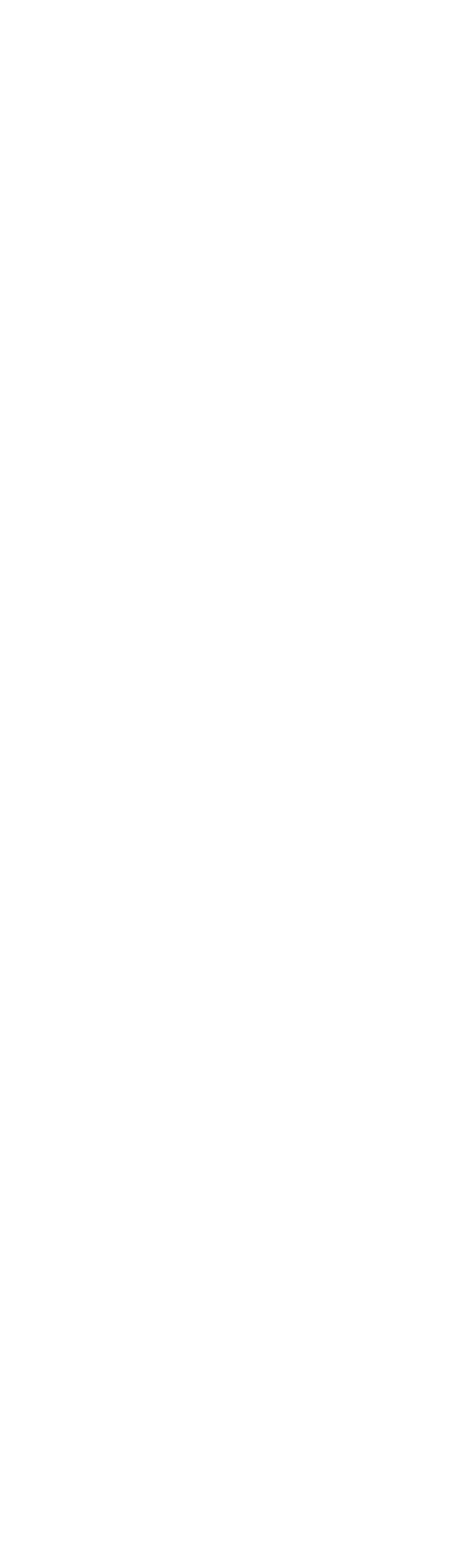
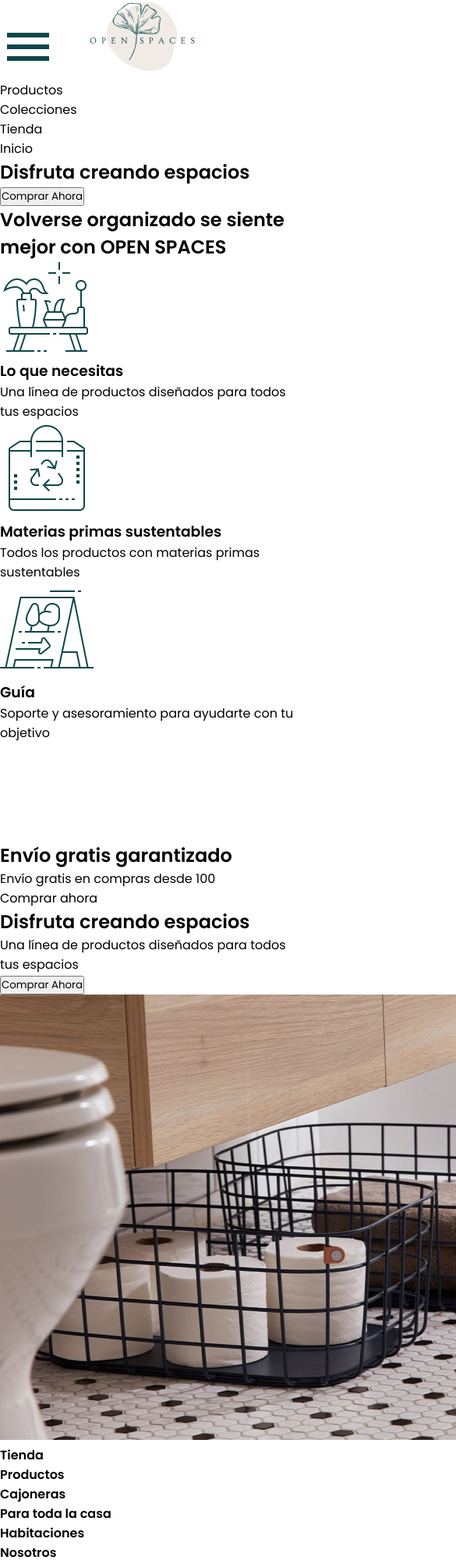
Before and after one commit to Adalab/modulo-1-evaluacion-final-MiriamPoveda, a website: page src/html/index.html in a window 390 px wide. Shown: the top 2000 px of the page at 78% size, 585 px wide, since content can reach past the window. Before the commit the page ends 844 px from the top, so only its background shows below. Drawn offline with nearby package versions, Linux system fonts and the light colour scheme; files that its build step writes are made by us from their sources; files whose address does not match are found by name.

Commit message:
Add structure and partials

```diff
--- a/src/html/index.html
+++ b/src/html/index.html
@@ -20,5 +20,16 @@
     <link rel="stylesheet" href="./assets/css/main.css" />
     <title>Módulo 1 - Evaluación final</title>
   </head>
-  <body></body>
+  <body>
+    <!--Header-->
+    <include src="./partials/header.html"></include>
+    <main>
+      <!--Beige Main-->
+      <include src="./partials/beige-main.html"></include>
+      <!--Mixed Main-->
+      <include src="./partials/mixed-main.html"></include>
+    </main>
+    <!--Footer-->
+    <include src="./partials/footer.html"></include>
+  </body>
 </html>
--- /dev/null
+++ b/src/html/partials/beige-main.html
@@ -0,0 +1,18 @@
+<section>
+  <h2>Volverse organizado se siente mejor con OPEN SPACES</h2>
+  <article>
+    <img src="./assets/images/icon_1.png" alt="Mesa de café con jarrones" />
+    <h3>Lo que necesitas</h3>
+    <p>Una línea de productos diseñados para todos tus espacios</p>
+  </article>
+  <article>
+    <img src="./assets/images/icon_2.png" alt="Bolsa con icono de reciclaje" />
+    <h3>Materias primas sustentables</h3>
+    <p>Todos los productos con materias primas sustentables</p>
+  </article>
+  <article>
+    <img src="./assets/images/icon_3.png" alt="Menú en caballete" />
+    <h3>Guía</h3>
+    <p>Soporte y asesoramiento para ayudarte con tu objetivo</p>
+  </article>
+</section>
--- /dev/null
+++ b/src/html/partials/footer.html
@@ -0,0 +1,31 @@
+<footer>
+    <h4>Tienda</4>
+      <nav>
+        <ul>
+          <li>Productos</li>
+          <li>Cajoneras</li>
+          <li>Para toda la casa</li>
+          <li>Habitaciones</li>
+        </ul>
+      </nav>
+    <h4>Nosotros</h4>
+    <nav>
+      <ul>
+        <li>Nuetra Guía</li>
+        <li>Nuestro diseño</li>
+        <li>Nuestra historia</li>
+        <li>Ayuda</li>
+      </ul>
+    </nav>
+    <h4>Contacto</h4>
+    <nav>
+      <ul>
+        <li>ayuda@openspaces.com</li>
+        <li>Socios</li>
+        <li><i class="fa-brands fa-linkedin-in">Linkedin</i></li>
+        <li><i class="fa-brands fa-instagram">Instagram</i></li>
+        <li><i class="fa-brands fa-twitter">Twitter</i></li>
+      </ul>
+    </nav>
+    <a src="./index.html" title="Subir al inicio de la página"><img src="./assets/images/arrow.png" alt="Flecha hacia arriba"></a>
+  </footer>
--- /dev/null
+++ b/src/html/partials/header.html
@@ -0,0 +1,16 @@
+<header>
+  <img src="./assets/images/hamburger.png" alt="Menú de hamburguesa" />
+  <img src="./assets/images/logo.png" alt="Logo de Open Spaces" />
+  <nav>
+    <ul>
+      <li>Productos</li>
+      <li>Colecciones</li>
+      <li>Tienda</li>
+      <li>Inicio</li>
+    </ul>
+  </nav>
+  <section>
+    <h1>Disfruta creando espacios</h1>
+    <button><a src="#">Comprar Ahora</a></button>
+  </section>
+</header>
--- /dev/null
+++ b/src/html/partials/mixed-main.html
@@ -0,0 +1,17 @@
+<section>
+  <article>
+    <img src="./assets/images/icon_4.png" alt="Furgoneta de reparto" />
+    <h2>Envío gratis garantizado</h2>
+    <p>Envío gratis en compras desde 100</p>
+    <a src="#">Comprar ahora</a>
+  </article>
+  <article>
+    <h2>Disfruta creando espacios</h2>
+    <p>Una línea de productos diseñados para todos tus espacios</p>
+    <button><a src="#">Comprar Ahora</a></button>
+  </article>
+  <img
+    src="./assets/images/creando-espacios.jpg"
+    alt="Baño con plano de cestas de rollos de papel y toallas"
+  />
+</section>
--- a/src/scss/main.scss
+++ b/src/scss/main.scss
@@ -1,11 +1,13 @@
 @import "core/variables";
 @import "core/reset";
+@import "layout/header";
+@import "layout/beige-main";
+@import "layout/mixed-main";
+@import "layout/footer";
 
 /*
 @import 'components/code';
 @import 'components/links';
 @import 'layout/page';
-@import 'layout/header';
-@import 'layout/footer';
 @import 'pages/index';
 */
```
Also changed, not shown: src/scss/layout/_beige-main.scss (added), src/scss/layout/_footer.scss (added), src/scss/layout/_header.scss (added), src/scss/layout/_mixed-main.scss (added).
